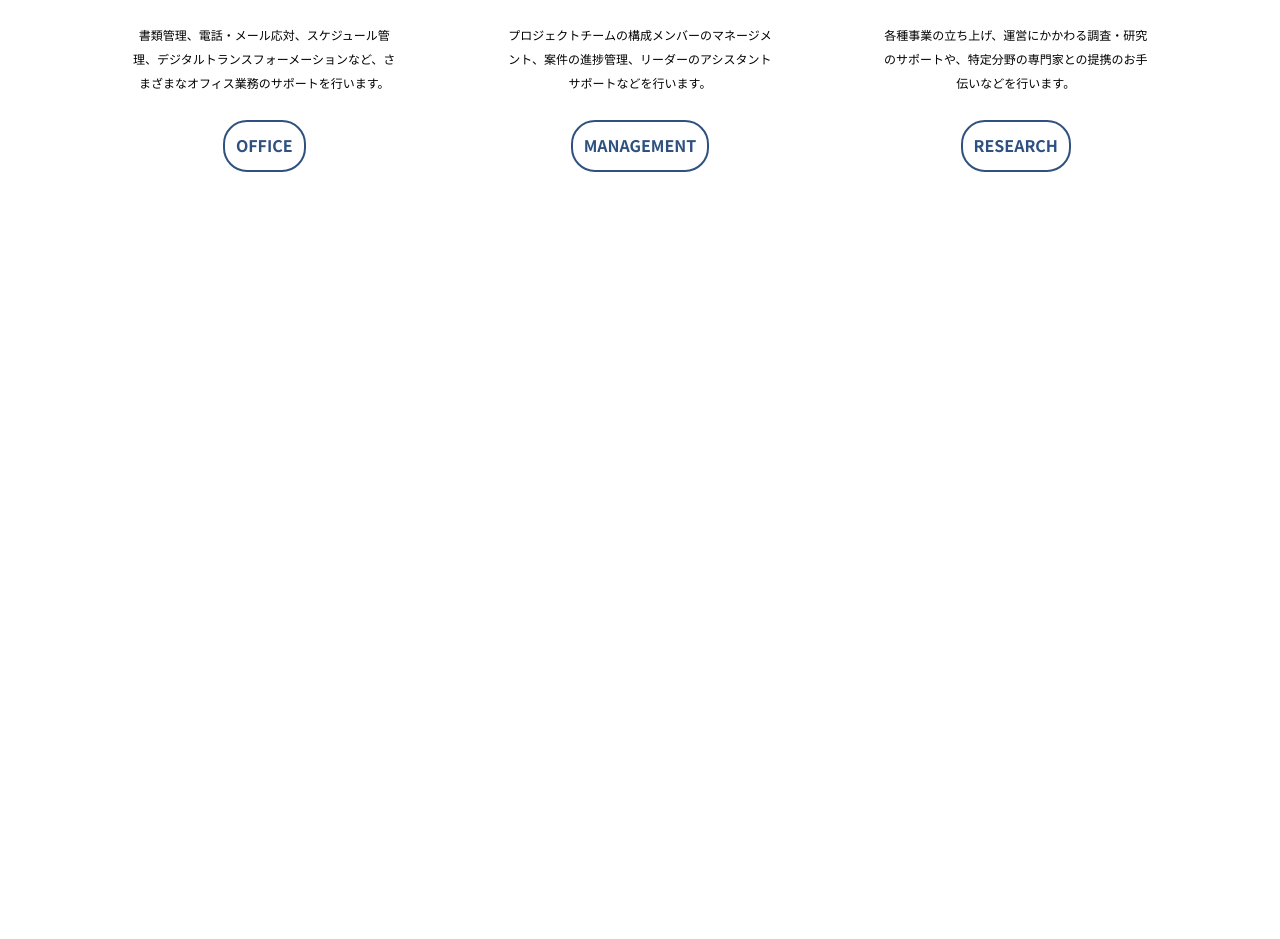
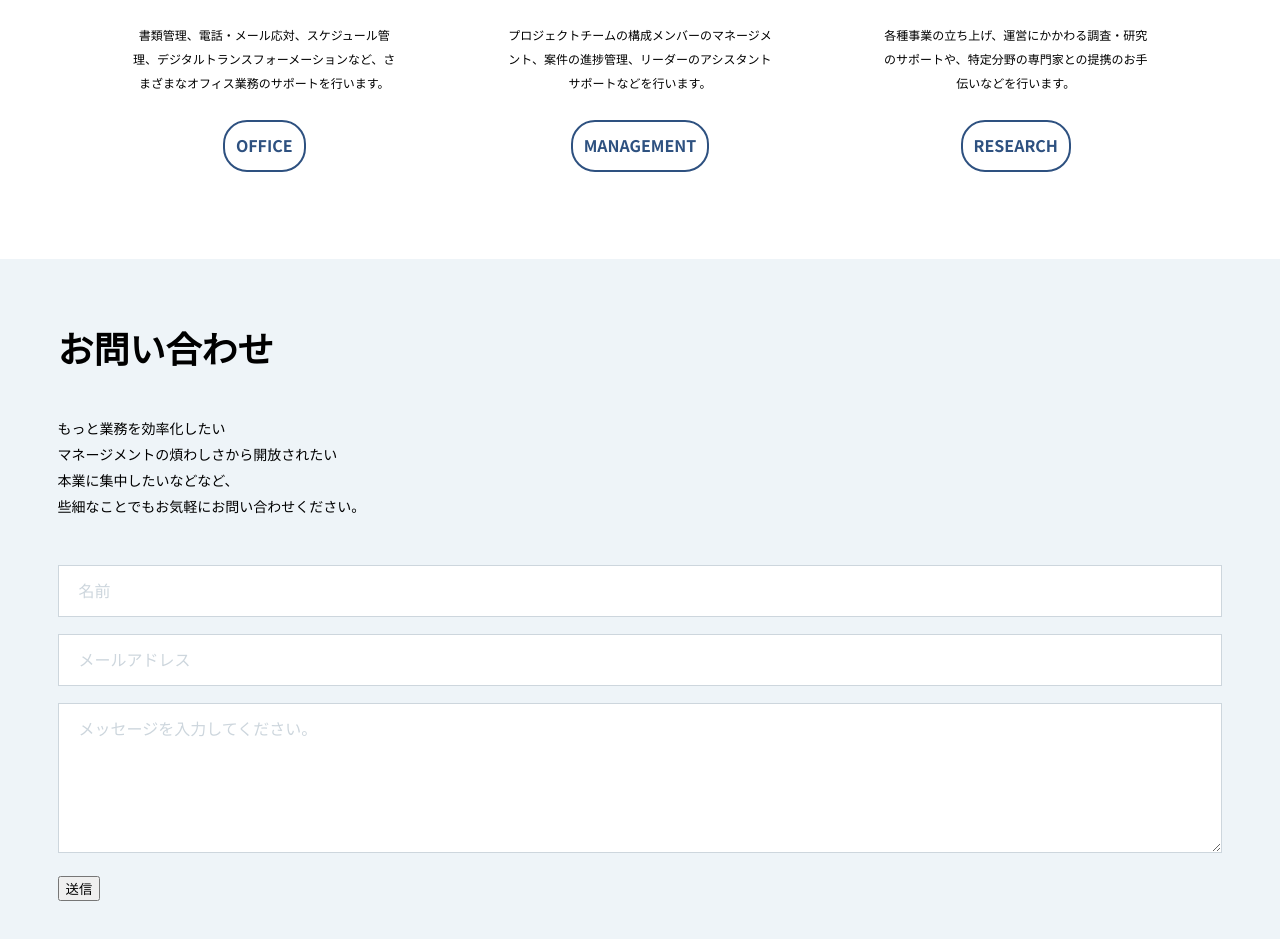
Before and after one commit to m-tange-ppp/html_css_practice01, a plain HTML site: page index.html in a window 1280 px wide. Shown: the part 1961-2900 px from the top of the page. Before the commit the page ends 2220 px from the top, so only its background shows below. Drawn offline with Linux system fonts and the light colour scheme; files whose address does not match are found by name.

Commit message:
Contactを少し作った

```diff
--- a/index.html
+++ b/index.html
@@ -81,6 +81,45 @@
             </div>
         </div>
     </section>
+
+    <section class="contact">
+        <div class="container">
+            <div class="text">
+                <h2>お問い合わせ</h2>
+                <p>もっと業務を効率化したい<br>
+                    マネージメントの煩わしさから開放されたい<br>
+                    本業に集中したいなどなど、<br>
+                    些細なことでもお気軽にお問い合わせください。</p>
+            </div>
+
+            <form action="#" class="form">
+                <p>
+                    <label for="name">
+                        <span class="sr-only">名前</span>
+                        <input type="text" id="name" name="name" placeholder="名前">
+                    </label>
+                </p>
+
+                <p>
+                    <label for="email">
+                        <span class="sr-only">メールアドレス</span>
+                        <input type="email" id="email" name="email" placeholder="メールアドレス">
+                    </label>
+                </p>
+
+                <p>
+                    <label for="message">
+                        <span class="sr-only">メッセージ</span>
+                        <textarea id="message" name="message" placeholder="メッセージを入力してください。"></textarea>
+                    </label>
+                </p>
+
+                <p>
+                    <input type="submit" value="送信">
+                </p>
+            </form>
+        </div>
+    </section>
 </body>
 
 </html>
--- a/style.css
+++ b/style.css
@@ -337,3 +337,70 @@ a:hover {
         margin-top: auto;
     }
 }
+
+/* Contact */
+/* Text */
+.contact {
+    padding: 62px 0;
+    background-color: #EEF4F8;
+}
+
+.contact h2 {
+    font-size: 24px;
+    margin-bottom: 42px;
+}
+
+.contact h2+p {
+    font-size: 12px;
+    line-height: 2.17;
+}
+
+@media (min-width: 900px) {
+    .contact h2 {
+        font-size: 36px;
+    }
+
+    .contact h2+p {
+        font-size: 14px;
+        line-height: 1.86;
+    }
+}
+
+/* Form */
+.form {
+    margin-top: 46px;
+}
+
+.form input[type="text"],
+.form input[type="email"],
+.form textarea {
+    width: 100%;
+    margin-bottom: 17px;
+    padding: 12px 20px 14px;
+    box-sizing: border-box;
+    border: solid 1px #CDD6DD;
+    border-radius: 0;
+    appearance: none;
+    -webkit-appearance: none;
+    color: #333333;
+    font-family: "Noto Sans JP", sans-serif;
+    font-size: 16px;
+}
+
+.form textarea {
+    height: 150px;
+}
+
+.form ::placeholder {
+    color: #CDD6DD;
+    opacity: 1;
+}
+
+.form input:-ms-input-placeholder,
+.fomr textarea:-ms-input-placeholder {
+    color: #CDD6DD;
+}
+
+.form ::-ms-input-placeholder {
+    color: #CDD6DD;
+}
```
